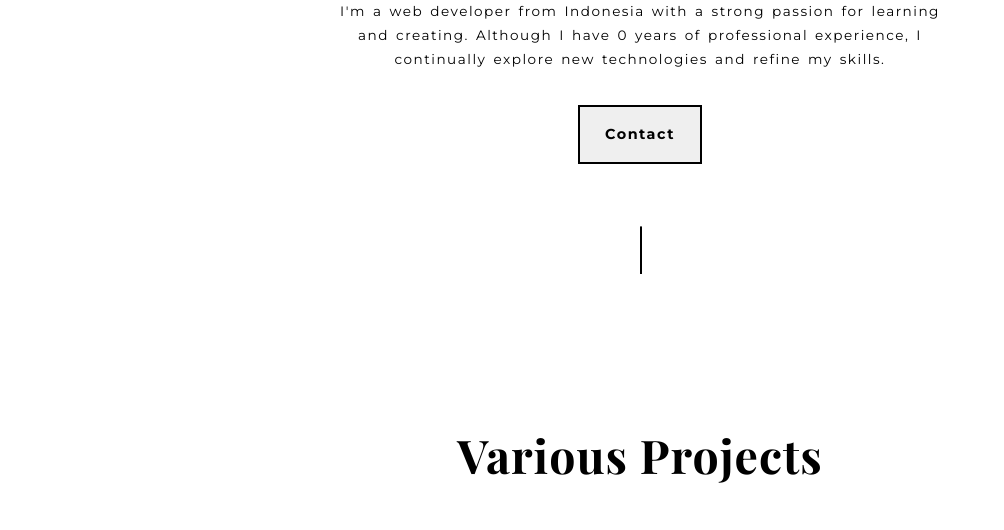
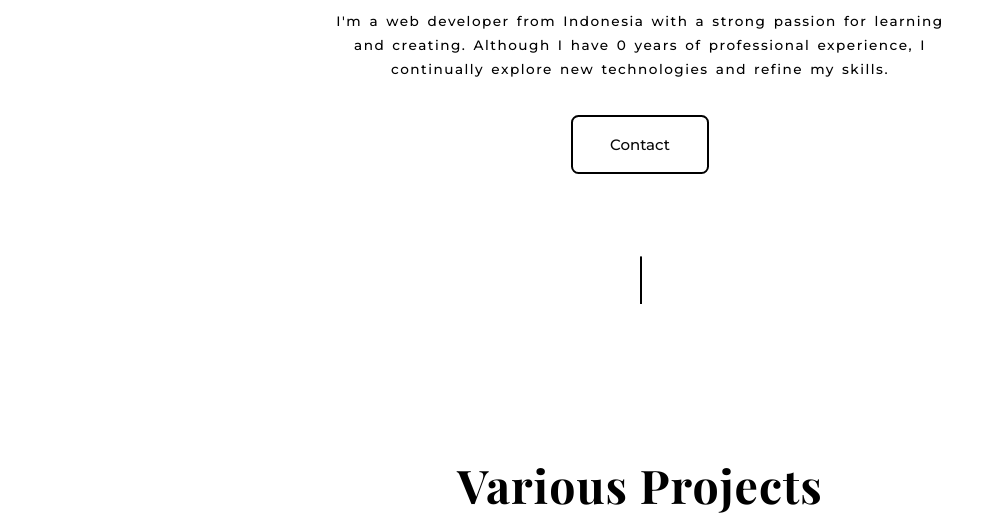
Before and after one commit to Bitodette/Portfolio, a plain HTML site: page index.html in a window 1280 px wide. Shown: the part 434-964 px from the top of the page, without its empty margins (0-1004 px from the left). Drawn offline with nearby package versions, Linux system fonts and the light colour scheme; a web font is replaced by a local one.

Commit message:
Update style.css

```diff
--- a/style.css
+++ b/style.css
@@ -1,7 +1,3 @@
-* {
-   scroll-behavior: smooth
-}
-
 body {
    transition: background-color .5s ease
 }
@@ -12,7 +8,6 @@ body::-webkit-scrollbar {
    transition: background-color 2s ease;
    background-color: #fff
 }
-
 
 /* Loading */
 body.loading {
@@ -37,7 +32,7 @@ main {
    justify-content: center;
    align-items: center;
    transform-origin: top;
-   animation: progressLoadingBar 2s forwards;
+   animation: progressLoadingBar 2.2s forwards;
    animation-iteration-count: 1
 }
 
@@ -158,7 +153,7 @@ body.changing-background {
    position: absolute;
    pointer-events: none;
    transition: transform 0.1s ease-out;
-
+   z-index: 1000;
 }
 
 .hidden-circle {
@@ -168,7 +163,7 @@ body.changing-background {
 /* Content */
 .container {
    max-width: 620px;
-   margin: 230px auto 100px auto;
+   margin: 240px auto 100px auto;
    text-align: center;
    letter-spacing: 1px
 }
@@ -182,7 +177,7 @@ body.changing-background {
 .title {
    font-family: Montserrat, sans-serif;
    font-size: 1.2rem;
-   margin: 30px 0 25px
+   margin: 30px 0 25px 0;
 }
 
 .desc,
@@ -193,29 +188,80 @@ body.changing-background {
    letter-spacing: 1.5px;
    word-spacing: 2px;
    line-height: 24px;
-   font-weight: 400
+   font-weight: 500;
 }
 
 .button-contact {
-   font-family: Montserrat, sans-serif;
-   font-size: .9rem;
-   letter-spacing: 1.5px;
-   word-spacing: 2px;
-   line-height: 25px;
-   font-weight: 700;
-   padding: 15px 25px;
-   border: .15rem solid #000;
-   color: #000;
-   margin-top: 20px;
+   font-family: montserrat, sans-serif;
+   font-weight: 500;
    display: inline-block;
-   text-decoration: none
+   transition: all 0.2s ease-in;
+   position: relative;
+   overflow: hidden;
+   z-index: 1;
+   color: #090909;
+   padding: 1.2em 2.5em;
+   cursor: pointer;
+   font-size: 15px;
+   border-radius: 0.5em;
+   background: #ffffff;
+   border: 1px solid #e8e8e8;
+   margin: 20px 0;
+   border: 2px solid #000000;
+}
+
+.button-contact:active {
+   color: #666;
+   box-shadow: inset 4px 4px 12px #c5c5c5, inset -4px -4px 12px #ffffff;
+}
+
+.button-contact:before {
+   content: "";
+   position: absolute;
+   left: 50%;
+   transform: translateX(-50%) scaleY(1) scaleX(1.25);
+   top: 100%;
+   width: 140%;
+   height: 180%;
+   background-color: rgba(0, 0, 0, 0.05);
+   border-radius: 50%;
+   display: block;
+   transition: all 0.5s 0.1s cubic-bezier(0.55, 0, 0.1, 1);
+   z-index: -1;
+}
+
+.button-contact:after {
+   content: "";
+   position: absolute;
+   left: 55%;
+   transform: translateX(-50%) scaleY(1) scaleX(1.45);
+   top: 180%;
+   width: 160%;
+   height: 190%;
+   background-color: #000000;
+   border-radius: 50%;
+   display: block;
+   transition: all 0.5s 0.1s cubic-bezier(0.55, 0, 0.1, 1);
+   z-index: -1;
 }
 
 .button-contact:hover {
-   background-color: #000;
-   color: #fff;
-   transition: background-color .3s ease, color .3s ease
+   color: #ffffff;
+   border: 2px solid #000000;
 }
+
+.button-contact:hover:before {
+   top: -35%;
+   background-color: #000000;
+   transform: translateX(-50%) scaleY(1.3) scaleX(0.8);
+}
+
+.button-contact:hover:after {
+   top: -45%;
+   background-color: #000000;
+   transform: translateX(-50%) scaleY(1.3) scaleX(0.8);
+}
+
 
 .line-down {
    width: .12vw;
@@ -289,7 +335,8 @@ body.changing-background {
    grid-gap: 5px
 }
 
-.skills-icon a {
+.skills-icon div {
+   font-family: Montserrat, sans-serif;
    display: flex;
    flex-direction: column;
    align-items: center;
@@ -300,7 +347,9 @@ body.changing-background {
    font-family: Montserrat, sans-serif;
    word-spacing: 2px;
    letter-spacing: 1px;
-   font-weight: 500
+   font-weight: 500;
+   text-decoration: none;
+   color: #000;
 }
 
 .skills-icon img {
```
